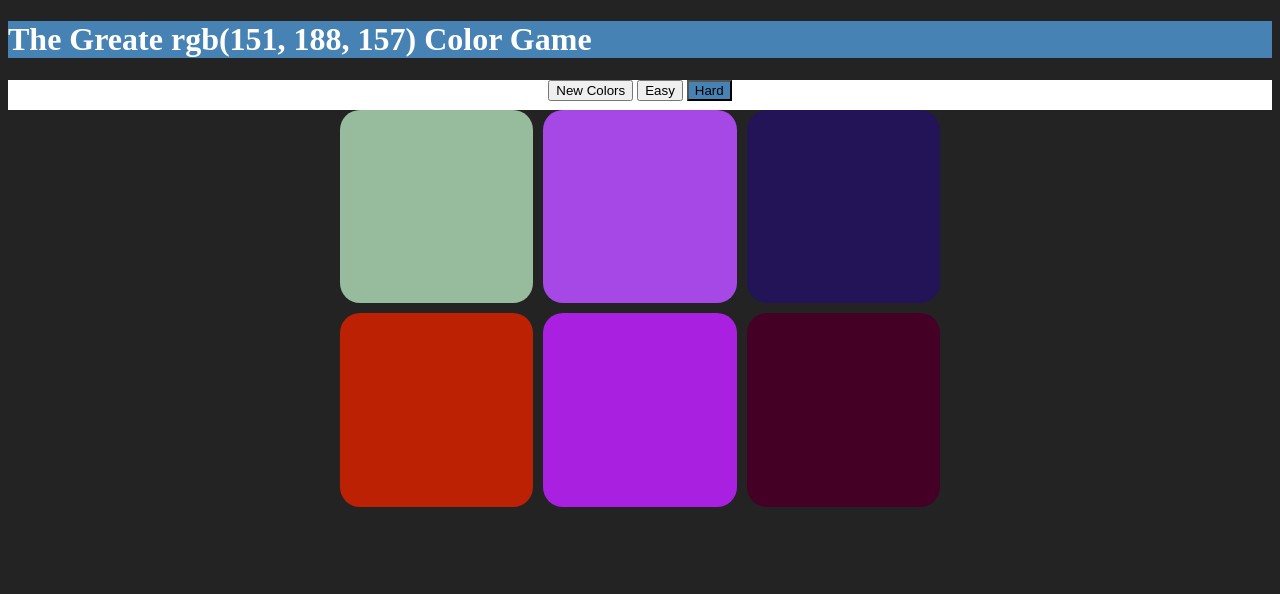
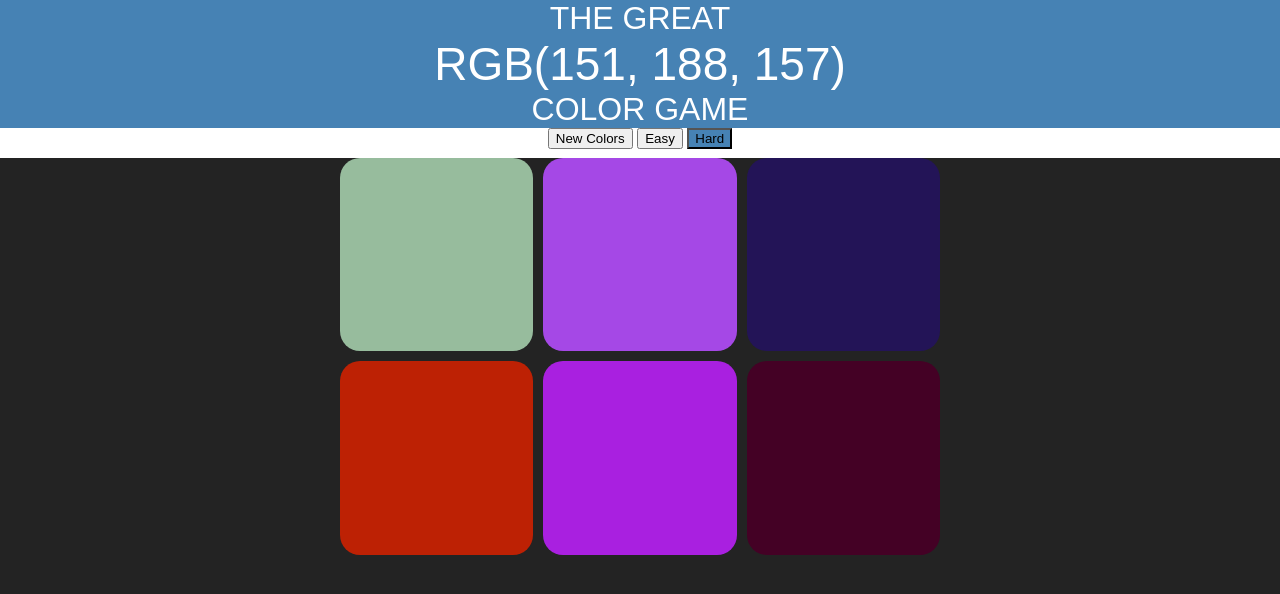
Before and after one commit to NisalMallawaarachchi/color-game-rgb, a plain HTML site: page index.html in a window 1280 px wide. Drawn offline with Linux system fonts and the light colour scheme.

Commit message:
Add some style to header

```diff
--- a/css/style.css
+++ b/css/style.css
@@ -1,6 +1,8 @@
 body {
+  font-family: "Poppins", sans-serif;
   box-sizing: border-box;
   background-color: #232323;
+  margin: 0;
 }
 
 #grid-container {
@@ -17,10 +19,6 @@ body {
   background-color: purple;
 }
 
-h1 {
-  color: white;
-}
-
 #reset {
   background: white;
   height: 30px;
@@ -30,3 +28,19 @@ h1 {
 .selected {
   background: steelblue;
 }
+
+h1 {
+  text-align: center;
+  color: white;
+  margin: 0;
+  font-weight: normal;
+  text-transform: uppercase;
+}
+
+.headerPart {
+  display: block; /* Moves 'The Great' to a new line */
+}
+
+#colorDisplay {
+  font-size: 46px;
+}
--- a/index.html
+++ b/index.html
@@ -9,7 +9,7 @@
 </head>
 
 <body>
-    <h1>The Greate <span id="colorDisplay">RGB</span> Color Game </h1>
+    <h1><span class="headerPart">The Great</span> <span id="colorDisplay">RGB</span> <span class="headerPart">Color Game</span></h1>
 
     <div id="reset">
         <button id="resetbtn">New Colors</button>
```
